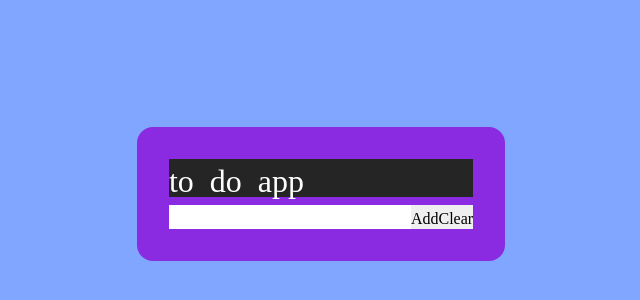
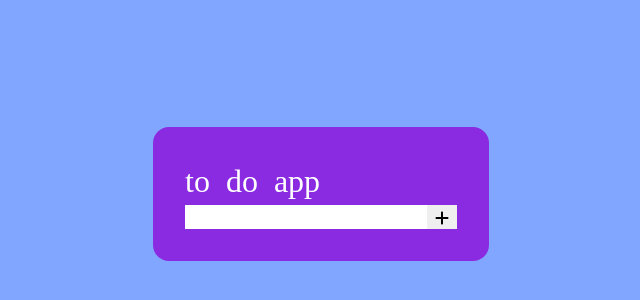
Before and after one commit to amirthenew/todoReact, a React (Create React App) app: page / in a window 1280 px wide. Shown: the part 206-506 px from the top of the page, without its empty margins (319-959 px from the left). Built offline with nearby package versions, Linux system fonts and the light colour scheme.

Commit message:
confused

```diff
--- a/src/components/Header.module.css
+++ b/src/components/Header.module.css
@@ -1,3 +1,3 @@
 .header {
-    background-color: rgb(37, 37, 37);
+
 }
--- a/src/components/Todos.js
+++ b/src/components/Todos.js
@@ -1,12 +1,13 @@
 import React, { useState } from 'react';
 import styles from '../components/Todos.module.css'
 import { FontAwesomeIcon } from "@fortawesome/react-fontawesome";
-import { faBackspace, faTrash } from '@fortawesome/free-solid-svg-icons'
+import { faBackspace, faTrash,faPlus } from '@fortawesome/free-solid-svg-icons'
 import Header from './Header';
 
 const trashIcon = <FontAwesomeIcon icon={faTrash}/>
+const plusIcon  = <FontAwesomeIcon icon={faPlus}/>
 const Todos = () => {
-    const [message ,setMessage] = useState('')
+const [message ,setMessage] = useState('')
 const changHandler=(event) =>{
     setMessage(event.target.value)
 }
@@ -14,26 +15,20 @@ const [tasks,setTask]=useState([])
 const taskRemover=()=>{
 setTask([])
 }
-const taskHandler=()=>{
-setTask([...tasks,{message}])
+const addTask=()=>{
+setTask([...tasks])
 setMessage("")
 }
 let deleteTask = (index)=>{
-
     const newTask = [...tasks]
-    console.log(newTask);
     newTask.splice(index,1)
     setTask(newTask)
 }
-
-
-
 return (
     <div className={styles.box}>
     <Header/>
     <input type="text" value={message} onChange={changHandler} />
-  <button onClick={taskHandler}>Add</button>
-  <button onClick={taskRemover}>Clear</button>
+  <button className={styles.addBtn} onClick={addTask} style={{'padding-left':'0.5rem','padding-right':'0.5rem'}}>{plusIcon}</button>
   {tasks.map((task)=>(
     <li key={task.id}>{task.message}<i onClick={deleteTask}>{trashIcon}</i></li>
          ))}
--- a/src/components/Todos.module.css
+++ b/src/components/Todos.module.css
@@ -18,4 +18,15 @@ button{
 }
 li{
     list-style-type: none;
+    padding-top: .3rem;
 }
+
+.addBtn:hover{
+    color: rgb(255, 255, 255);
+    background-color: black;
+    transition: .4s all ease-in;
+}
+
+.trash{
+    margin-left: .5rem;
+}
```
